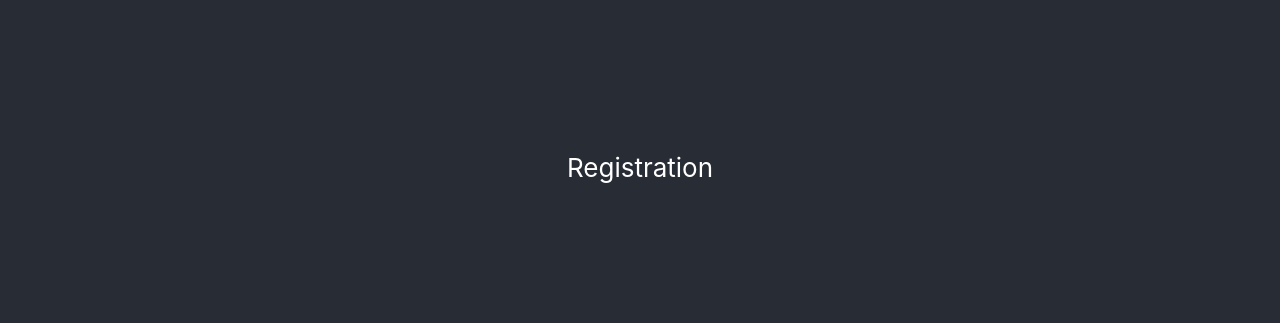
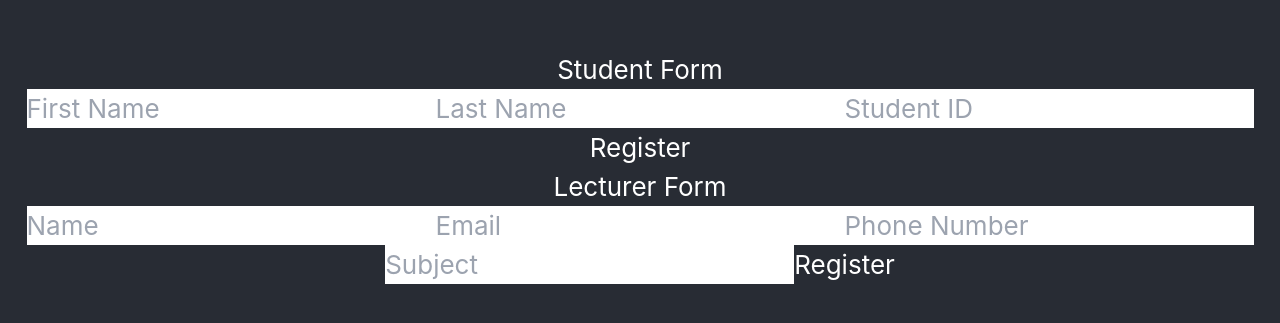
Before and after one commit to MUGWANEZAMANZI/React, a React (Create React App) app in the folder finalproject/: page /Registration in a window 1280 px wide. Shown: the part 233-556 px from the top of the page. Built offline with nearby package versions, Linux system fonts and the light colour scheme.

Commit message:
Add vedaste's work

```diff
--- a/finalproject/src/App.js
+++ b/finalproject/src/App.js
@@ -29,6 +29,7 @@ function App() {
         </Routes>
       </BrowserRouter>
 
+
       </header>
 
     </div>
--- /dev/null
+++ b/finalproject/src/Memo/MemoComponents.jsx
@@ -0,0 +1,103 @@
+import React, { useState } from 'react';
+
+// 21. Parent component passing prop to a child with React.memo
+const ChildComponent = React.memo(({ name }) => {
+  console.log('Child rendered');
+  return <div>Child Component: {name}</div>;
+});
+
+export function ParentComponent() {
+  const [name, setName] = useState('John');
+  return (
+    <div>
+      <h1>Parent Component</h1>
+      <ChildComponent name={name} />
+      <button onClick={() => setName('Doe')}>Change Name</button>
+    </div>
+  );
+}
+
+// 22. Counter with React.memo for unrelated items
+const ListItem = React.memo(({ item }) => {
+  console.log('ListItem rendered');
+  return <li>{item}</li>;
+});
+
+export function Counter() {
+  const [count, setCount] = useState(0);
+  const items = ['Item 1', 'Item 2', 'Item 3'];
+
+  return (
+    <div>
+      <h1>Counter</h1>
+      <p>Counter: {count}</p>
+      <button onClick={() => setCount(count + 1)}>Increment</button>
+      <ul>
+        {items.map((item, index) => (
+          <ListItem key={index} item={item} />
+        ))}
+      </ul>
+    </div>
+  );
+}
+
+// 23. Heavy calculation component with React.memo
+export const HeavyCalculation = React.memo(() => {
+  const calculate = () => {
+    console.log('Heavy calculation running');
+    return 2 + 2;
+  };
+
+  return (
+    <div>
+      <h1>Heavy Calculation</h1>
+      <p>Calculation Result: {calculate()}</p>
+    </div>
+  );
+});
+
+// 24. Todo list with React.memo
+const TodoListItem = React.memo(({ todo }) => {
+  console.log('TodoListItem rendered');
+  return <li>{todo}</li>;
+});
+
+export function TodoList() {
+  const [todos, setTodos] = useState(['Learn React', 'Learn JavaScript', 'Build a project']);
+  const [newTodo, setNewTodo] = useState('');
+
+  const addTodo = () => {
+    setTodos([...todos, newTodo]);
+    setNewTodo('');
+  };
+
+  return (
+    <div>
+      <h1>Todo List</h1>
+      <ul>
+        {todos.map((todo, index) => (
+          <TodoListItem key={index} todo={todo} />
+        ))}
+      </ul>
+      <input
+        type="text"
+        value={newTodo}
+        onChange={(e) => setNewTodo(e.target.value)}
+        placeholder="Add a new task"
+      />
+      <button onClick={addTodo}>Add Todo</button>
+    </div>
+  );
+}
+
+// 25. Live time updates with React.memo
+export const LiveTime = React.memo(() => {
+  console.log('LiveTime rendered');
+  const time = new Date().toLocaleTimeString();
+  return (
+    <div>
+      <h1>Live Time</h1>
+      <p>Current Time: {time}</p>
+    </div>
+  );
+});
--- a/finalproject/src/Pages/Memo.jsx
+++ b/finalproject/src/Pages/Memo.jsx
@@ -1,4 +1,17 @@
-const Memo = () => {
-    return <h1>Memos goes here...</h1>;
-};
-export default Memo;
+import React from 'react';
+import { ParentComponent, Counter, TodoList, LiveTime} from '../Memo/MemoComponents'
+
+
+ function Memo(){
+
+    return (
+        <>
+        <ParentComponent/>
+        <Counter/>
+        <TodoList/>
+        <LiveTime/>
+        </>
+    )
+ }
+
+ export default Memo;
--- a/finalproject/src/Pages/Registration.jsx
+++ b/finalproject/src/Pages/Registration.jsx
@@ -1,4 +1,13 @@
-const Registration = () => {
-    return <h1>Registration</h1>;
-};
+import { StudentForm, LecturerForm } from "../Registration/RegistrionForms";
+
+function Registration(){
+
+    return (
+        <>
+            <StudentForm/>
+            <LecturerForm/>
+        </>
+    )
+}
+
 export default Registration;
--- /dev/null
+++ b/finalproject/src/Registration/RegistrionForms.jsx
@@ -0,0 +1,80 @@
+import React, { useState } from 'react';
+
+export function LecturerForm() {
+  const [email, setEmail] = useState('');
+  const [phone, setPhone] = useState('');
+  const [formError, setFormError] = useState('');
+
+  const handleSubmit = (e) => {
+    e.preventDefault();
+    const emailRegex = /^[a-zA-Z0-9]+@[a-zA-Z0-9]+\.[A-Za-z]+$/;
+    const phoneRegex = /^[0-9]+$/;
+    if (!emailRegex.test(email)) {
+      setFormError('Invalid email format');
+    } else if (!phoneRegex.test(phone)) {
+      setFormError('Phone number should be numeric');
+    } else {
+      setFormError('');
+      alert('Lecturer registration successful');
+    }
+  };
+
+  return (
+    <form onSubmit={handleSubmit}>
+      <h1>Lecturer Form</h1>
+      <input type="text" placeholder="Name" required />
+      <input
+        type="email"
+        placeholder="Email"
+        value={email}
+        onChange={(e) => setEmail(e.target.value)}
+        required
+      />
+      <input
+        type="text"
+        placeholder="Phone Number"
+        value={phone}
+        onChange={(e) => setPhone(e.target.value)}
+        required
+      />
+      <input type="text" placeholder="Subject" required />
+      <button type="submit">Register</button>
+      {formError && <p style={{ color: 'red' }}>{formError}</p>}
+    </form>
+  );
+}
+
+export function StudentForm() {
+  const [studentId, setStudentId] = useState('');
+  const [formError, setFormError] = useState('');
+
+  const handleSubmit = (e) => {
+    e.preventDefault();
+    const studentIdRegex = /^[a-zA-Z0-9]+$/;
+    if (!studentIdRegex.test(studentId)) {
+      setFormError('Student ID must contain only alphanumeric characters');
+    } else {
+      setFormError('');
+      alert('Student registration successful');
+    }
+  };
+
+  return (
+    <form onSubmit={handleSubmit}>
+      <h1>Student Form</h1>
+      <input type="text" placeholder="First Name" required />
+      <input type="text" placeholder="Last Name" required />
+      <input
+        type="text"
+        placeholder="Student ID"
+        value={studentId}
+        onChange={(e) => setStudentId(e.target.value)}
+        required
+      />
+      <button type="submit">Register</button>
+      {formError && <p style={{ color: 'red' }}>{formError}</p>}
+    </form>
+  );
+}
+
+// Add DriverForm, BookForm, and ModuleForm similarly...
```
